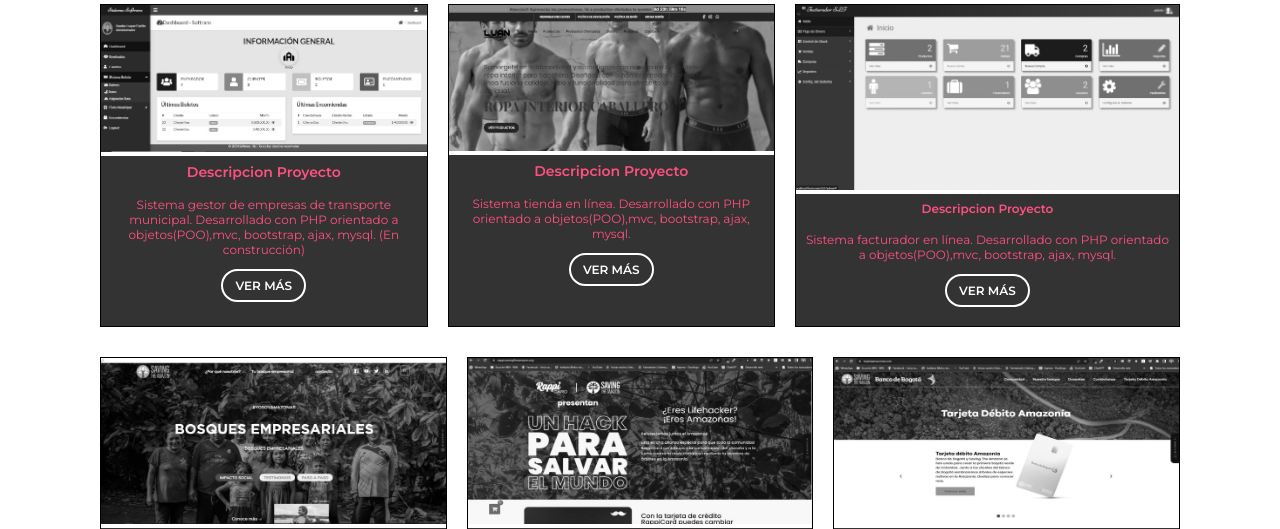
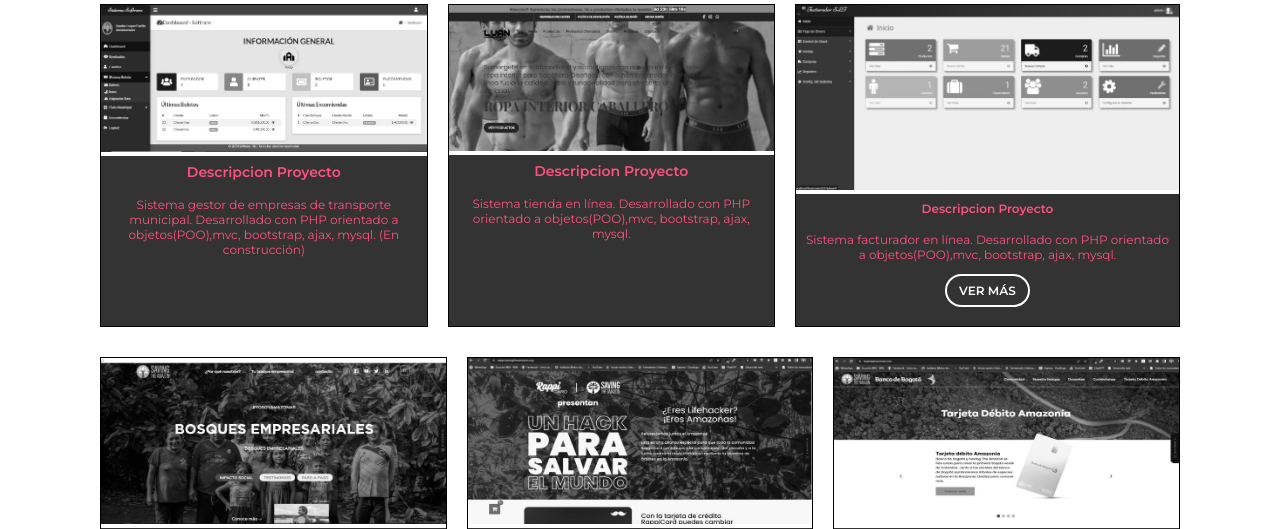
Before and after one commit to sanditor/portafolio_sandor_luque, a PHP site: page / in a window 1280 px wide. Shown: the part 3657-4186 px from the top of the page. Run offline with PHP 8.4, Linux system fonts and the light colour scheme; some libraries are stand-ins or nearby versions.

Commit message:
Act links primeros proyectos

```diff
--- a/Views/home.php
+++ b/Views/home.php
@@ -221,7 +221,7 @@
                 <p>
                     Sistema gestor de empresas de transporte municipal. Desarrollado con PHP orientado a objetos(POO),mvc, bootstrap, ajax, mysql. (En construcción)
                 </p>
-                <a href="https://softransweb.000webhostapp.com/" target="_blank">Ver más</a>
+                <!-- <a href="https://softransweb.000webhostapp.com/" target="_blank">Ver más</a> -->
             </div>
         </div>
         <div class="proyecto">
@@ -232,7 +232,7 @@
                 <p>
                     Sistema tienda en línea. Desarrollado con PHP orientado a objetos(POO),mvc, bootstrap, ajax, mysql.
                 </p>
-                <a href="https://onlinestorewebtest.000webhostapp.com/" target="_blank">Ver más</a>
+                <!-- <a href="https://onlinestorewebtest.000webhostapp.com/" target="_blank">Ver más</a> -->
             </div>
         </div>
         <div class="proyecto">
```
